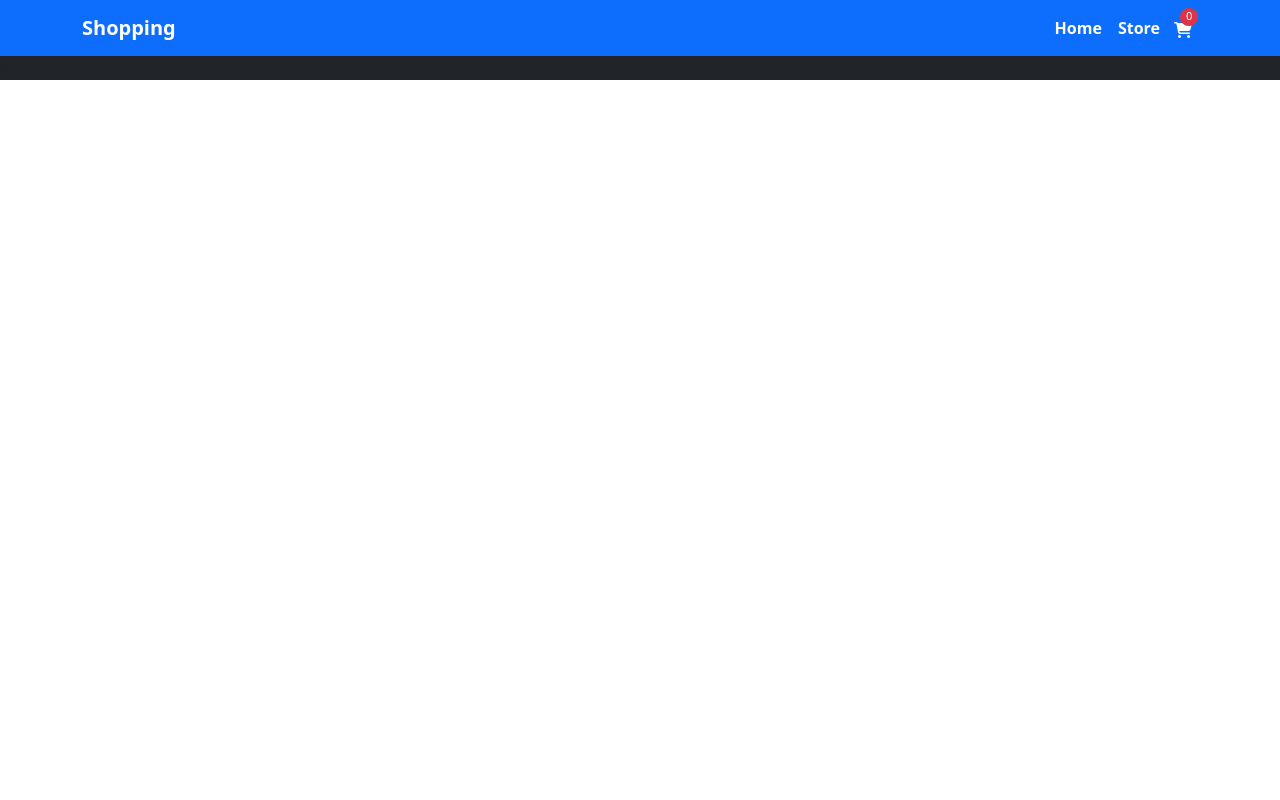
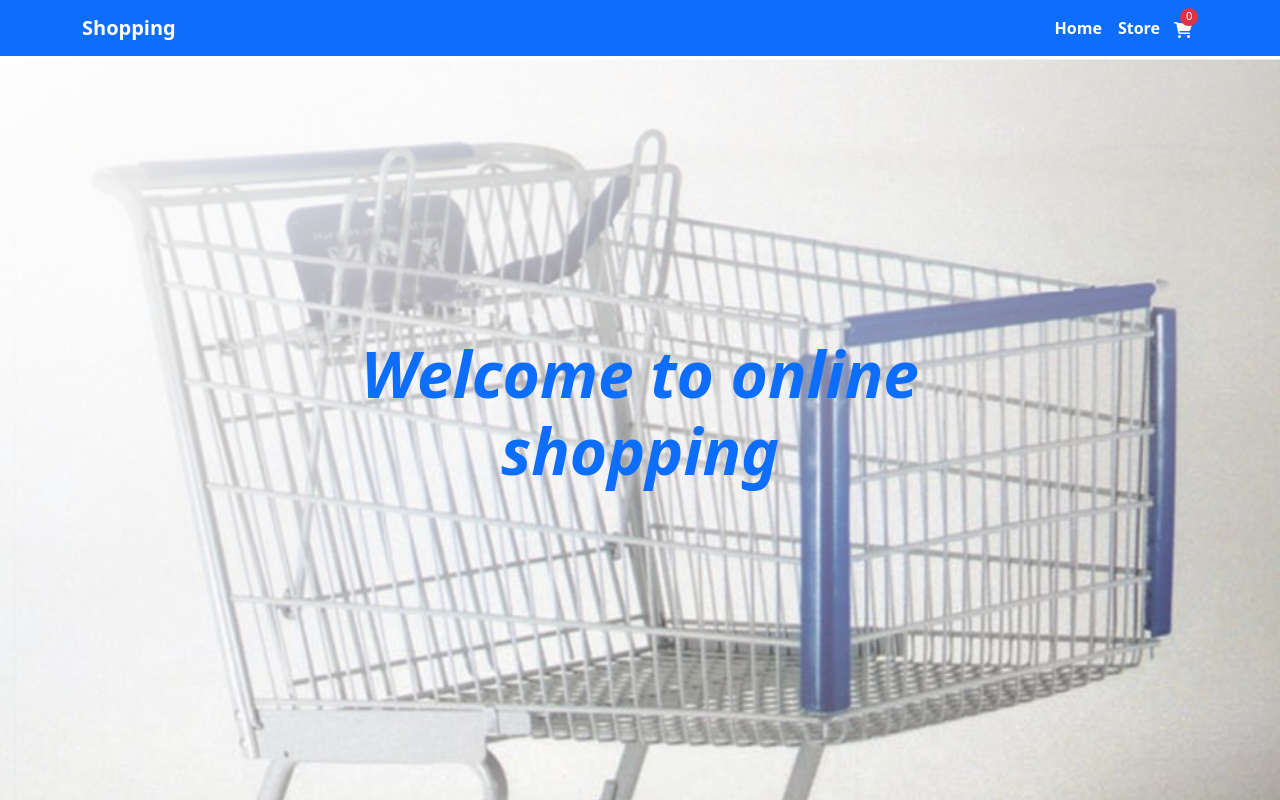
Before and after one commit to Asaad-Nasrallah/shopping-car, a React (Vite) app: page / in a window 1280 px wide. Built offline with nearby package versions, Linux system fonts and the light colour scheme.

Commit message:
home page component modified

```diff
--- a/src/components/CartItem.jsx
+++ b/src/components/CartItem.jsx
@@ -14,12 +14,13 @@ function CartItem({ id, quantity }) {
   }, []);
   return (
     <>
-      <div className="d-flex align-items-center gap-2 mt-4">
+      <div className="d-flex align-items-center gap-5  border border-3" style={{backgroundColor:"#EEEDEB"}}>
         <img
           src={product.image}
           alt="Card image cap"
           width={"100px"}
           height={"150vh"}
+          className="ms-2"
         />
         <div>
           <span className="fw-bold">{product.title}</span> <br />
--- a/src/components/Home.jsx
+++ b/src/components/Home.jsx
@@ -1,10 +1,21 @@
-
+import "./HomeStyle.css";
 function Home() {
-    return (<>
-    <div className="h-100 bg-dark">
-        h
-    </div>
-    </>  );
+  return (
+    <>
+      <div
+        className="home d-flex justify-content-center align-items-center"
+        style={{ marginTop: "-22px" }}
+      >
+        <h1
+          className="w-50 text-center text-primary fw-bolder"
+          style={{ fontStyle: "italic", fontSize: "4rem" }}
+        >
+          {" "}
+          Welcome to online shopping
+        </h1>
+      </div>
+    </>
+  );
 }
 
 export default Home;
--- /dev/null
+++ b/src/components/HomeStyle.css
@@ -0,0 +1,7 @@
+.home {
+  background-image: url("../../public/shopping-image.jpg"),
+    linear-gradient(to bottom right, white, rgba(0, 0, 10, 0.1));
+  background-blend-mode: overlay;
+  background-size : cover;
+  height: calc(100vh - 34px);
+}
--- a/src/components/ShoppingCart.jsx
+++ b/src/components/ShoppingCart.jsx
@@ -19,7 +19,7 @@ function ShoppingCart() {
           </h5>
           <button className="btn-close" data-bs-dismiss="offcanvas"></button>
         </div>
-        <div className="my-3 mx-2 p-2">
+        <div className="p-2">
           {cartItems.length > 0 ? (
             <div>
               {cartItems.map((item) => (
```
Also changed, not shown: public/shopping-image.jpg (added).
